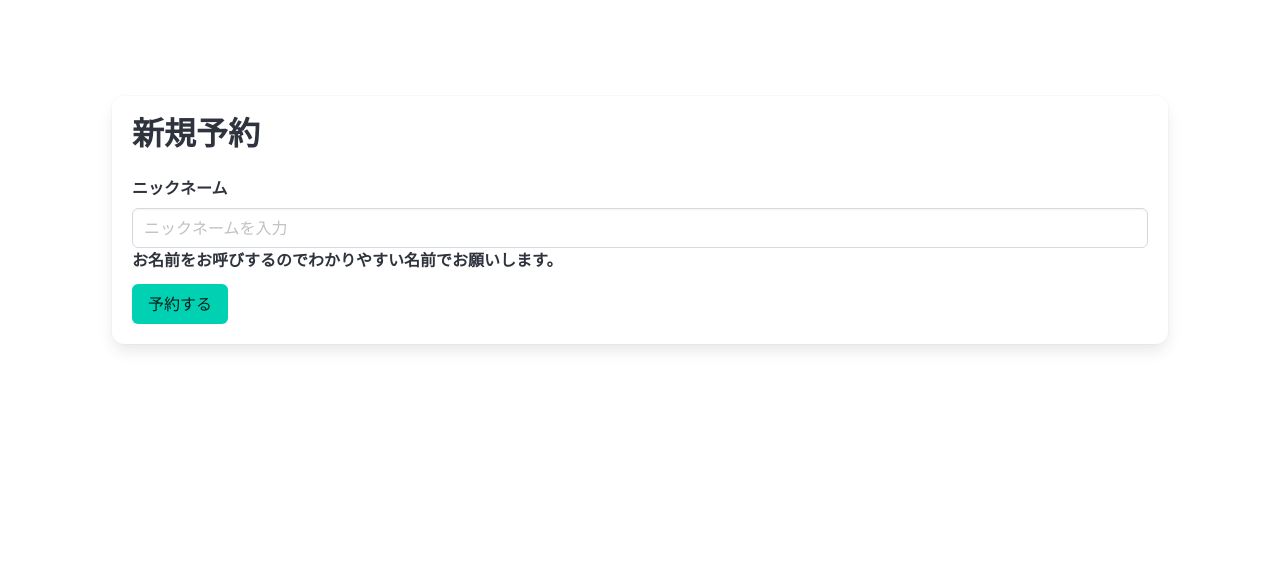
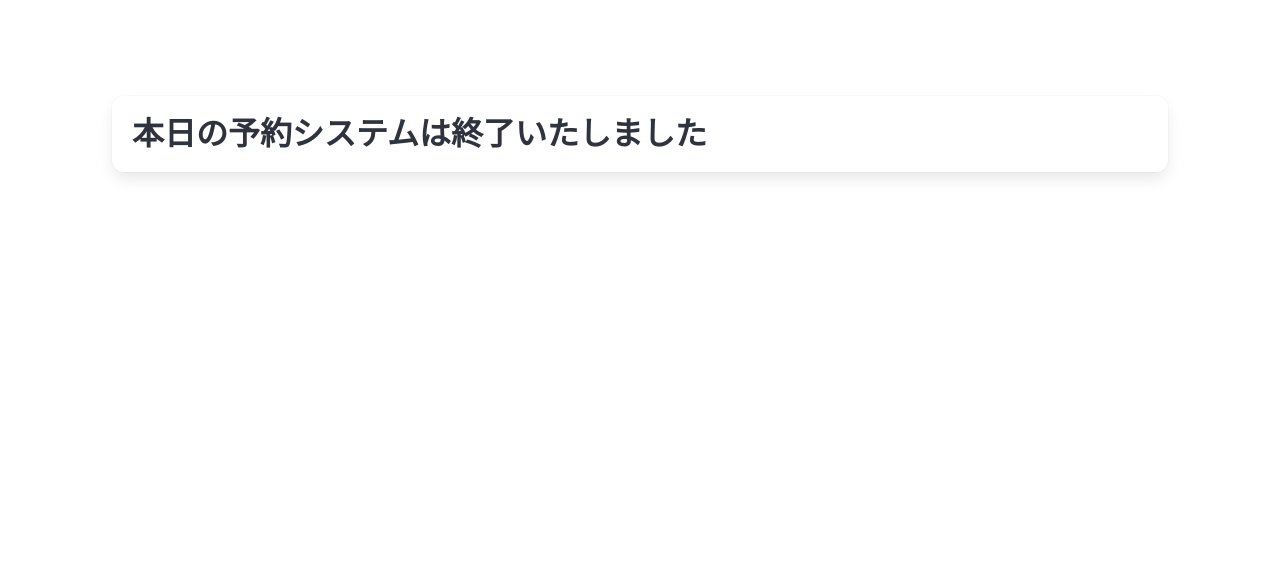
Before and after one commit to Sazae-301y/Koureisai2-3, a Django app: page /reservation/ in a window 1280 px wide. Shown: the part 56-620 px from the top of the page. Run offline with Django 5.2, Linux system fonts and the light colour scheme.

Commit message:
予約システム終了

```diff
--- a/score_table/templates/page/reservation_form.html
+++ b/score_table/templates/page/reservation_form.html
@@ -4,7 +4,7 @@
 <section class="section">
     <div class="container">
         <div class="box">
-            <h1 class="title">新規予約</h1>
+            <!-- <h1 class="title">新規予約</h1>
             <form method="post">
                 {% csrf_token %}
                 <div class="field">
@@ -17,7 +17,8 @@
                 <div class="control">
                     <button type="submit" class="button is-primary">予約する</button>
                 </div>
-            </form>
+            </form> -->
+            <h1 class="title">本日の予約システムは終了いたしました</h1>
         </div>
     </div>
 </section>
```
